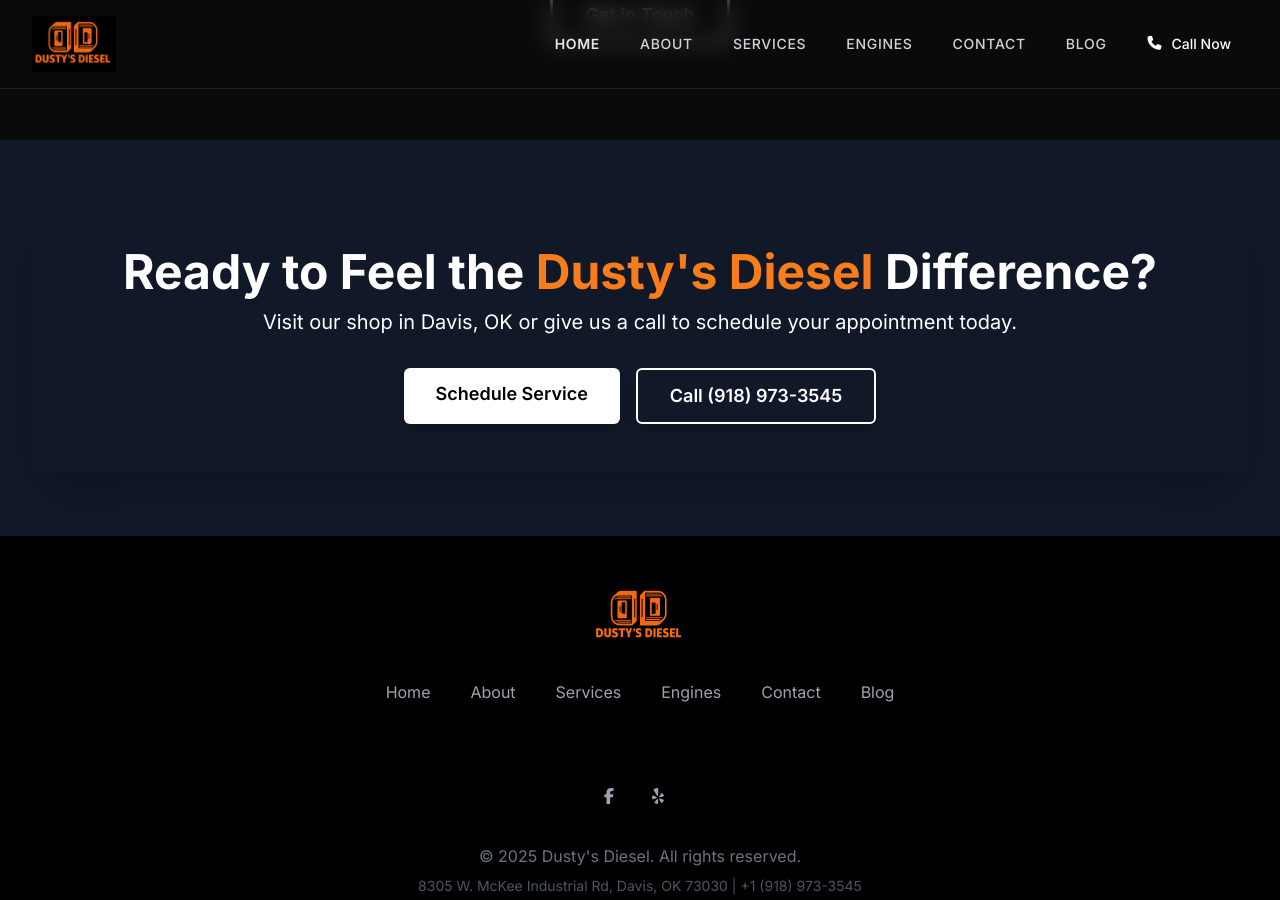
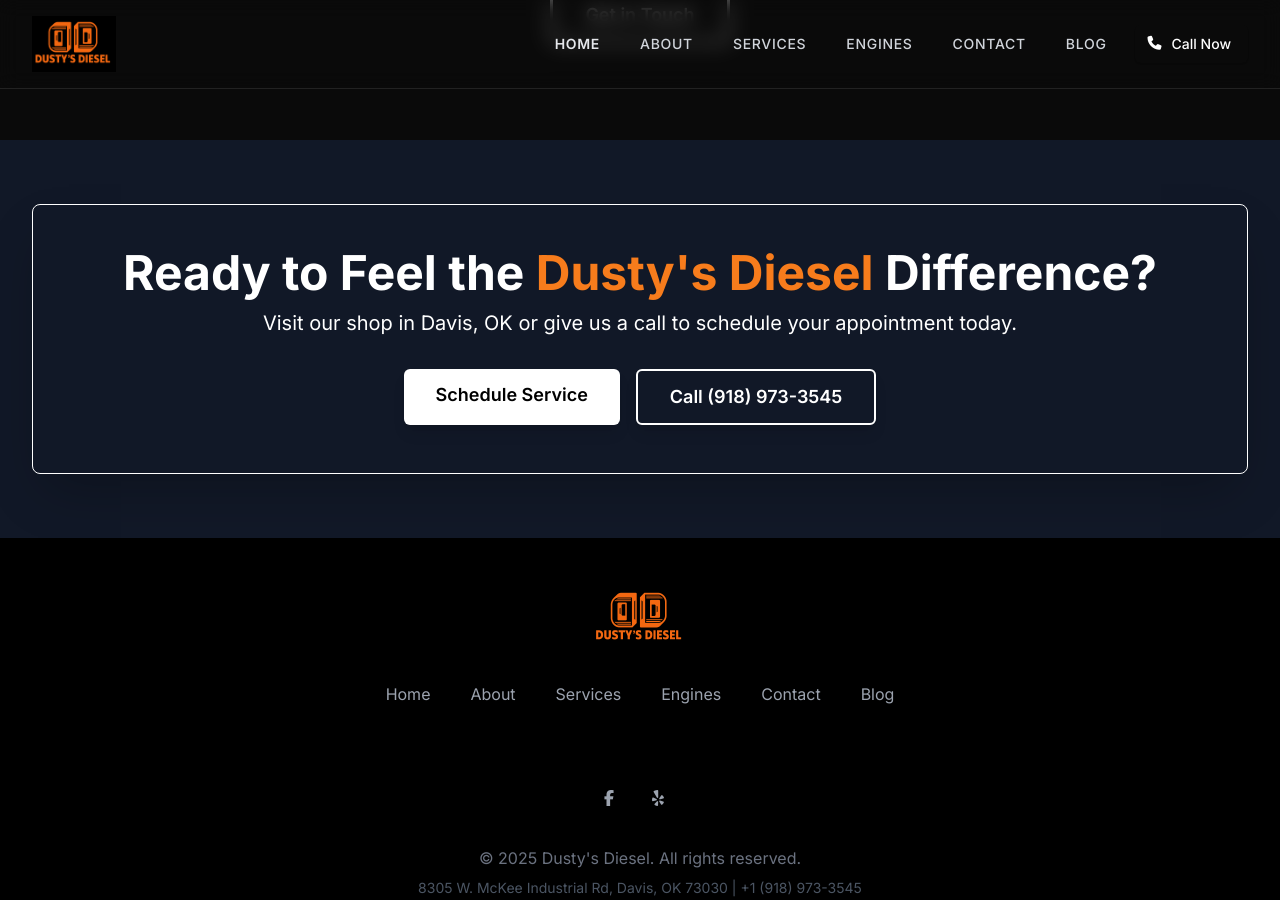
Before and after one commit to JamesBrownR/Dusty-s-Diesel, a Jekyll site: the page built from about/index.html, in a window 1280 px wide and 900 px high, scrolled down 3779 px. Built offline with Jekyll 4.4.1, drawn with Linux system fonts in a browser that asks for light colours; nearby versions of some CDN libraries.

Commit message:
Update index.html

```diff
--- a/about/index.html
+++ b/about/index.html
@@ -208,7 +208,7 @@
 <!-- CTA Section -->
 <section class="py-16 bg-gray-900 animate-on-scroll">
     <div class="container mx-auto max-w-7xl px-4 sm:px-6 lg:px-8">
-        <div class="bg-brand-red rounded-lg shadow-2xl p-8 sm:p-12 text-center">
+        <div style = "border-width: 0.1rem; border-color: white;" class=" rounded-lg shadow-2xl p-8 sm:p-12 text-center">
             <h2 class="text-3xl sm:text-4xl font-extrabold text-white">
                 Ready to Feel the <span style="color:var(--brand-red);">Dusty's Diesel </span> Difference?
             </h2>
```
